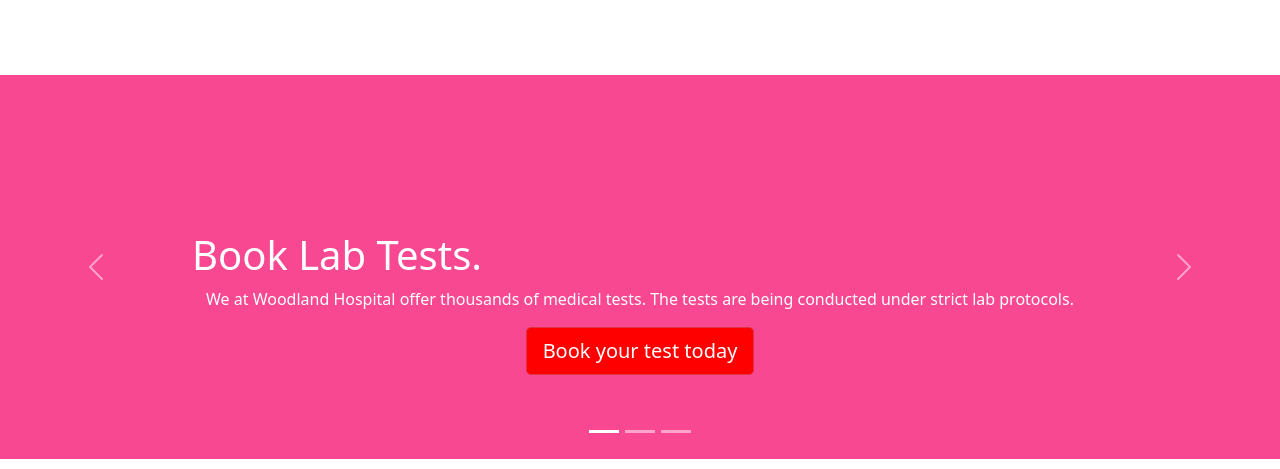
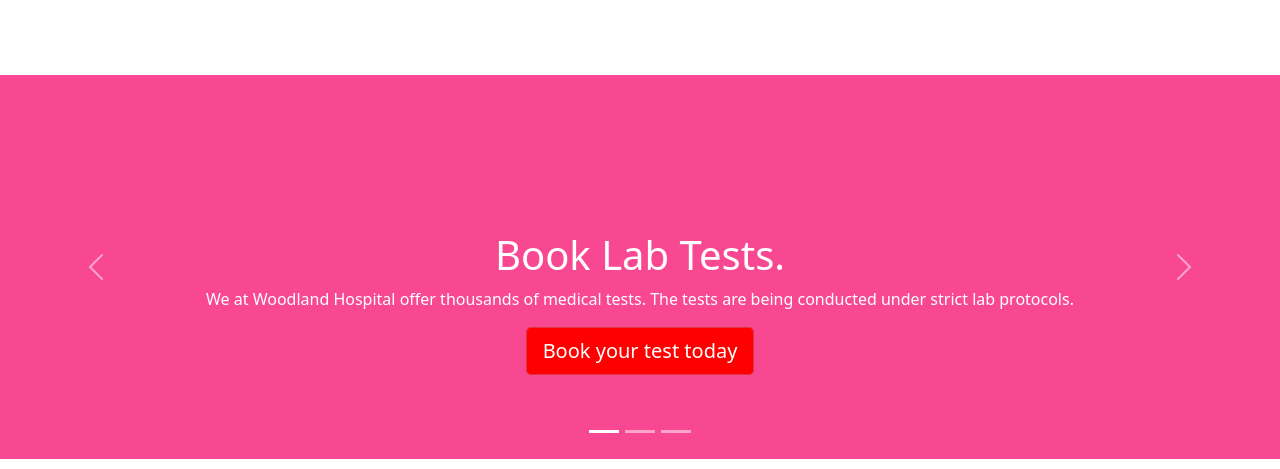
Before and after one commit to Ashsakshi19/hospitalManagementDjango, a Django app: page / in a window 1280 px wide. Shown: the part 579-1048 px from the top of the page. Run offline with Django 3.2, Linux system fonts and the light colour scheme; some libraries are stand-ins or nearby versions.

Commit message:
carousel change 2

```diff
--- a/templates/hospital/index.html
+++ b/templates/hospital/index.html
@@ -97,7 +97,7 @@
 
       <div class="container">
         <div class="carousel-caption text-start">
-          <h1>Book Lab Tests.</h1>
+          <h1 style="text-align:center;">Book Lab Tests.</h1>
           <p>We at Woodland Hospital offer thousands of medical tests. The tests are being conducted under strict lab protocols.</p>
           <p><a class="btn btn-lg btn-danger" style="background-color: rgb(255, 0, 0);" href="#">Book your test today</a></p>
         </div>
@@ -119,7 +119,7 @@
 
       <div class="container">
         <div class="carousel-caption text-end">
-          <h1>Woodland Media Coverage</h1>
+          <h1 style="text-align: center;">Woodland Media Coverage</h1>
           <p>We, Woodland Hospital, are one of the most prestigious hospitals of this nation. Check our latest news and achievements.</p>
           <p><a class="btn btn-lg btn-danger" style="background-color: rgb(255, 0, 0);" href="#">Browse our gallery</a></p>
         </div>
```
Also changed, not shown: db.sqlite3.
